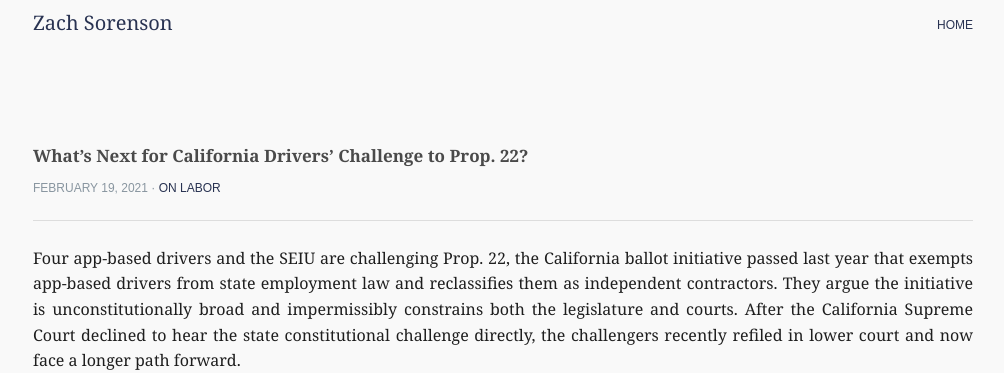
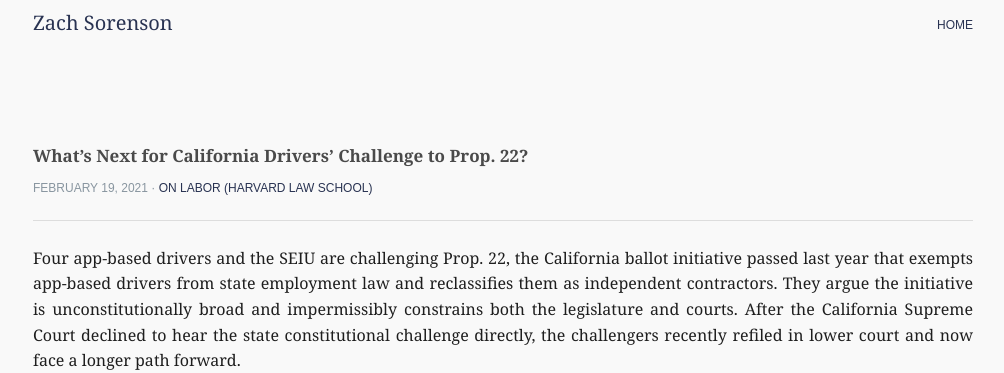
Before and after one commit to zwsorenson/zwsorenson.github.io, a Jekyll site: the page built from _posts/2021-02-19-prop-22-challenge.md, in a window 1280 px wide and 900 px high. Shown: the top 373 px of the window, without its empty margins (137-1141 px from the left). Built offline with Jekyll 4.4.1, drawn with Linux system fonts in a browser that asks for light colours; nearby versions of some CDN libraries.

Commit message:
update onlabor name

```diff
--- a/_posts/2021-02-19-prop-22-challenge.md
+++ b/_posts/2021-02-19-prop-22-challenge.md
@@ -3,7 +3,7 @@ layout: post
 title: 'What’s Next for California Drivers’ Challenge to Prop. 22?'
 categories: writing
 noun: article
-source-name: On Labor
+source-name: On Labor (Harvard Law School)
 source-url: 'https://onlabor.org/whats-next-for-california-drivers-challenge-to-prop-22/'
 image-url: 'https://onlabor.org/wp-content/uploads/2021/02/800px-Lyft_Pink_Mustache.jpg'
 ---
```
